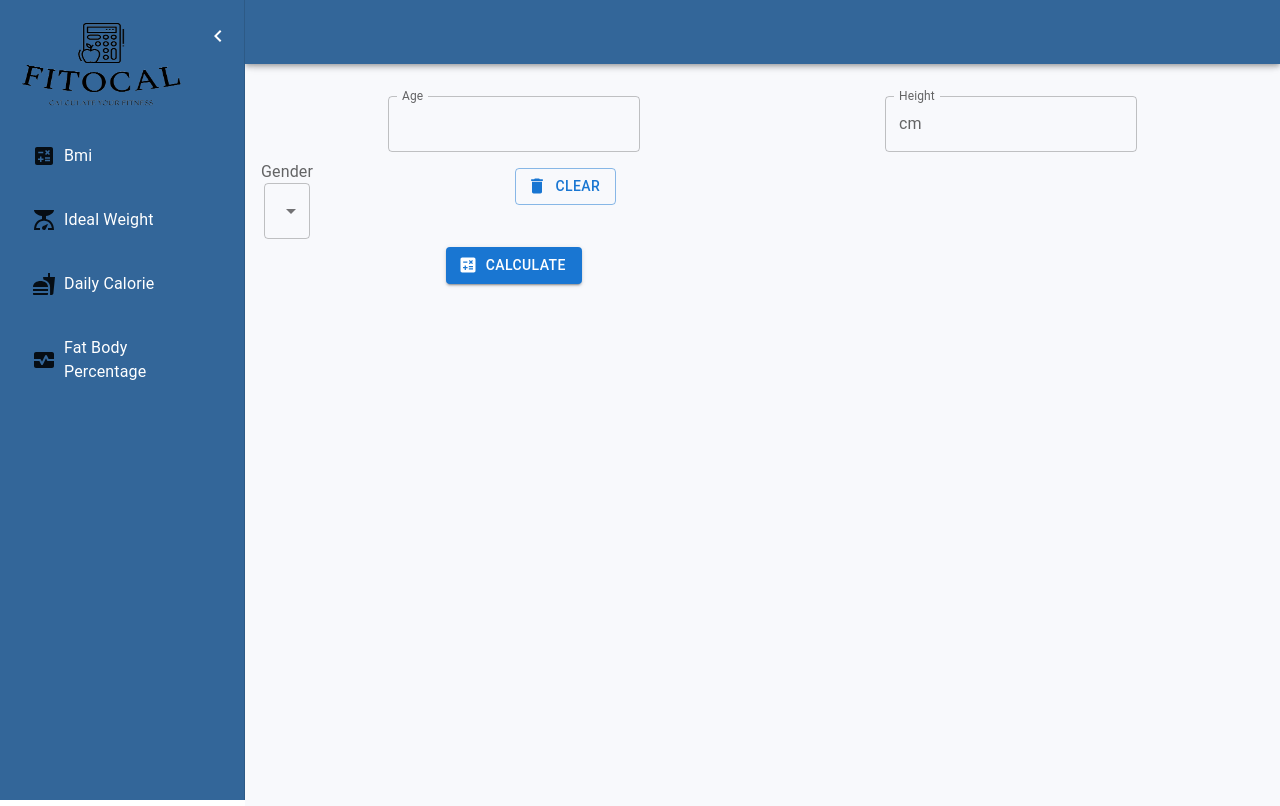
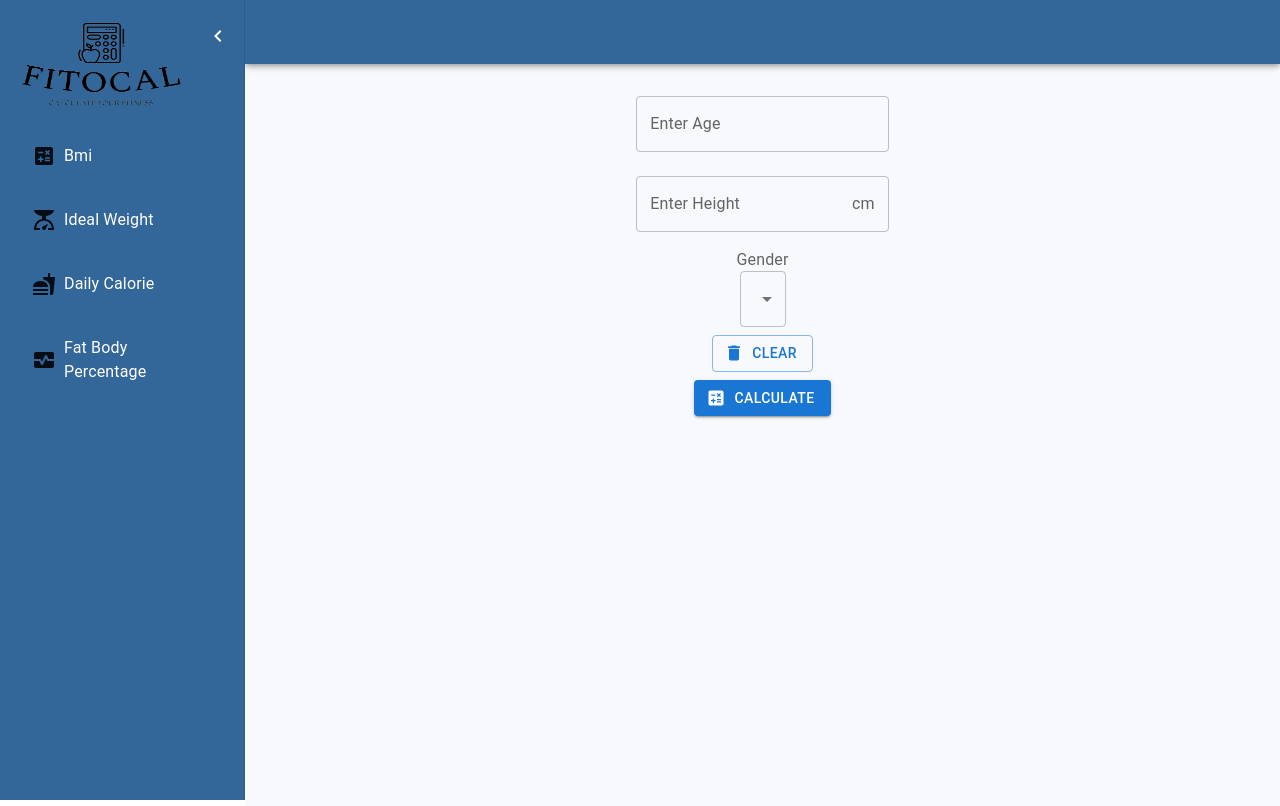
Before and after one commit to furkanertan/fitocalfrontend, a React (Create React App) app: page /ideal-weight in a window 1280 px wide. Built offline with nearby package versions, Linux system fonts and the light colour scheme; the HTML template or start-up script is replaced by a standard one.

Commit message:
bmi clear and calculate functions completed

```diff
--- a/src/pages/Bmi.js
+++ b/src/pages/Bmi.js
@@ -72,12 +72,13 @@ function Bmi() {
 
   return (
     <Box sx={{ flexGrow: 1 }} component={"form"}>
-      <Grid container spacing={1}>
-      <Grid item xs={12} sm={6}>
+      <Grid container spacing={1} direction="column">
+      <Grid item xs={6} sm={1}>
           <TextField
             label='Enter Height'
             id='outlined-start-adornment'
             sx={{ m: 1, width: "25ch" }}
+            value={height}
             onChange={(e) => setHeight(e.target.value)}
             type='number'
             InputProps={{
@@ -87,14 +88,15 @@ function Bmi() {
               )
             }}
           />
-        </Grid>
-        <Grid item xs={12} sm={6}>
+          </Grid>
+          <Grid item xs={6} sm={1}>
           <TextField
             label='Enter Weight'
             id='outlined-start-adornment'
             sx={{ m: 1, width: "25ch" }}
             type='number'
             onChange={(e) => setWeight(e.target.value)}
+            value={weight}
             InputProps={{
               inputProps: { min: 0, max: 1000 },
               endAdornment: (
@@ -103,16 +105,18 @@ function Bmi() {
             }}
           />
         </Grid>
-      </Grid>
-      <Grid item xs={12} sm={6}>
+      <Grid container spacing={1} direction="row">
+      <Grid item xs={6} sm={1}>
         <Button variant="outlined" onClick={clearButtonFunction} startIcon={<DeleteIcon />}>
           Clear
         </Button>
       </Grid>
-      <Grid item xs={12} sm={6}>
+      <Grid item xs={6} sm={1}>
         <Button variant="contained" onClick={calculateButtonFunction} startIcon={<CalculateIcon />}>
           Calculate
         </Button>
+      </Grid>
+      </Grid>
       </Grid>
       {isTableVisible &&
       <TableContainer component={Paper}>
--- a/src/pages/IdealWeight.js
+++ b/src/pages/IdealWeight.js
@@ -14,56 +14,61 @@ import React from 'react';
 
 function IdealWeight() {
   const [gender, setGender] = React.useState('');
+  const [age, setAge] = React.useState('');
+  const [height, setHeight] = React.useState('');
 
   const handleChange = (event) => {
     setGender(event.target.value);
   };
   return (
     <Box sx={{ flexGrow: 1 }} component={"form"}>
-      <Grid container spacing={1}>
-      <Grid item xs={12} sm={6}>
+      <Grid container spacing={1} direction="column">
+      <Grid item xs={6} sm={1}>
           <TextField
-            label='Age'
+            label='Enter Age'
             id='outlined-start-adornment'
             sx={{ m: 1, width: "25ch" }}
+            value={age}
+            onChange={(e) => setAge(e.target.value)}
             type='number'
             InputProps={{
-              inputProps: { min: 0, max: 200 },
-              startAdornment: (
-                <InputAdornment position='start'></InputAdornment>
-              ),
+              inputProps: { min: 0, max: 1000 },
+              endAdornment: (
+                <InputAdornment position='end' />
+              )
             }}
           />
           </Grid>
-        <Grid item xs={12} sm={6}>
+          <Grid item xs={6} sm={1}>
           <TextField
-            label='Height'
+            label='Enter Height'
             id='outlined-start-adornment'
             sx={{ m: 1, width: "25ch" }}
+            value={height}
+            onChange={(e) => setHeight(e.target.value)}
             type='number'
             InputProps={{
               inputProps: { min: 0, max: 1000 },
-              startAdornment: (
-                <InputAdornment position='start'>cm</InputAdornment>
-              ),
+              endAdornment: (
+                <InputAdornment position='end'>cm</InputAdornment>
+              )
             }}
           />
         </Grid>
-        <Grid>
-        <InputLabel id="demo-simple-select-autowidth-label">Gender</InputLabel>
+        <Grid item xs={6} sm={1}>
+        <InputLabel id="demo-simple-select-helper-label">Gender</InputLabel>
         <Select
-          labelId="demo-simple-select-autowidth-label"
-          id="demo-simple-select-autowidth"
+          labelId="demo-simple-select-helper-label"
+          id="demo-simple-select-helper"
           value={gender}
+          label="Gender"
           onChange={handleChange}
-          autoWidth
-          label="Gender"
         >
           <MenuItem value="">
-            <em>Select Gender</em>
+            <em>None</em>
           </MenuItem>
           <MenuItem value={10}>Male</MenuItem>
-          <MenuItem value={21}>Female</MenuItem>
+          <MenuItem value={20}>Female</MenuItem>
         </Select>
         </Grid>
 
```
Lines whose indentation alone changed are shown as unchanged.
